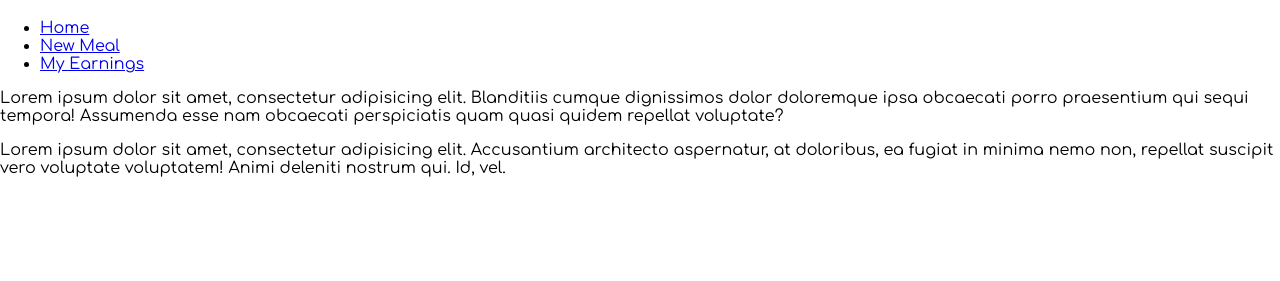
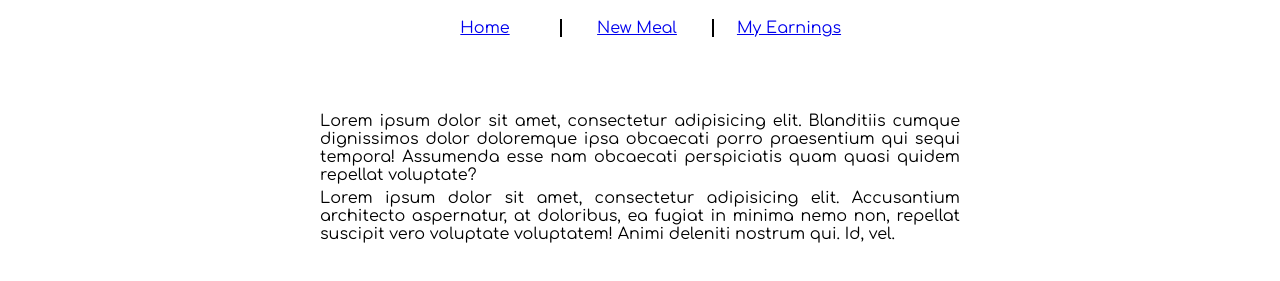
Before and after one commit to jon-wade/waitstaff-calculator-ngRoute, a website: page app/index.html at #/error in a window 1280 px wide. Shown: the part 59-340 px from the top of the page. Drawn offline with nearby package versions, Linux system fonts and the light colour scheme; some packages are replaced by stand-ins of ours.

Commit message:
update layout for main body and navigation

```diff
--- a/app/css/style.css
+++ b/app/css/style.css
@@ -149,3 +149,37 @@ div#error-messages {
     width: 36%;
     padding: 30px;
 }
+
+
+/* ---- new Angular classes ---- */
+
+.error {
+    font-size: 2em;
+    text-align: center;
+}
+
+.navigation {
+    padding-left: 0px;
+    width: 460px;
+    margin: 0 auto;
+}
+
+.navigation li {
+    display: inline-block;
+    width: 150px;
+    text-align: center;
+}
+
+.navigation li:nth-child(2) {
+    border-left: 2px solid black;
+    border-right: 2px solid black;
+}
+
+.main-body {
+    margin-top: 75px;
+}
+
+p {
+    margin: 5px 25% 5px 25%;
+    text-align: justify;
+}
--- a/app/index.html
+++ b/app/index.html
@@ -13,15 +13,15 @@
         <h1>Waitstaff Calculator</h1>
     </header>
     <nav>
-        <ul>
-            <li><a ng-href="#/">Home</a></li>
-            <li><a ng-href="#/new-meal">New Meal</a></li>
-            <li><a ng-href="#/my-earnings">My Earnings</a></li>
+        <ul ng-class="{'navigation':true}">
+            <li><a ng-href="#/">Home</a>
+            <li><a ng-href="#/new-meal">New Meal</a>
+            <li><a ng-href="#/my-earnings">My Earnings</a>
         </ul>
     </nav>
 
 
-    <div ng-view></div>
+    <div ng-class="{'main-body': true}" ng-view></div>
 
     <script type="text/javascript" src="bower_components/angular/angular.js"></script>
     <script type="text/javascript" src="bower_components/angular-route/angular-route.js"></script>
```
Also changed, not shown: app/error.html (+1 -1 lines).
